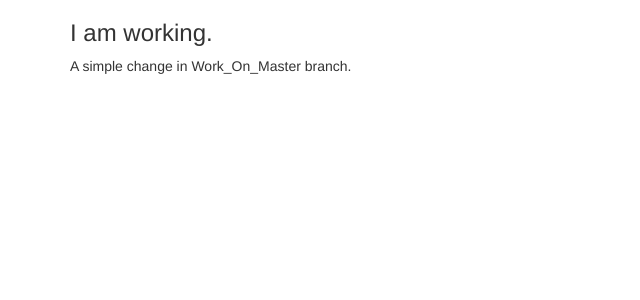
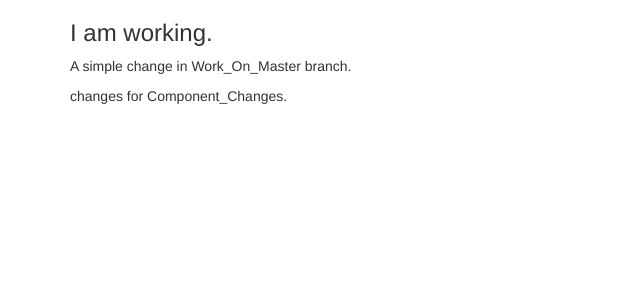
Before and after one commit to adityatrip/Angular5-UdemyFoodApp, an Angular app: page / in a window 1280 px wide. Shown: the top 300 px of the page, without its empty margins (0-640 px from the left). Built offline with nearby package versions, Linux system fonts and the light colour scheme.

Commit message:
test for Component_Changes to merge in Work_On_Master.

```diff
--- a/src/app/app.component.html
+++ b/src/app/app.component.html
@@ -3,6 +3,7 @@
         <div class = "col-md-12">
             <H3>I am working.</H3>
             <p>A simple change in Work_On_Master branch.</p>
+            <p>changes for Component_Changes.</p>
         </div>
     </div>
 </div>
```
